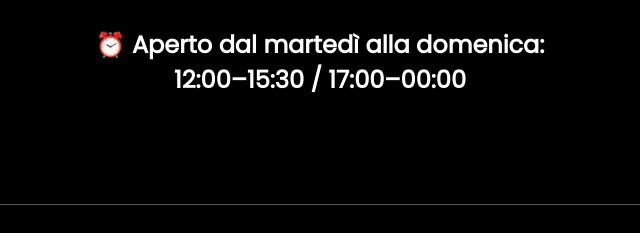
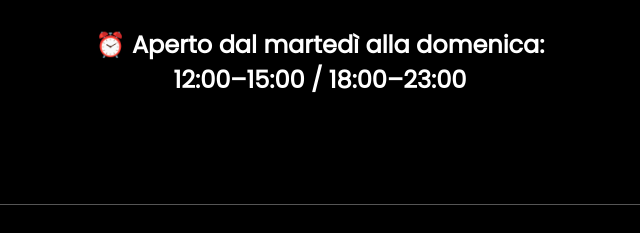
Before and after one commit to ParadiceCodes/Menuonline, a plain HTML site: page index.html in a window 1280 px wide. Shown: the part 467-700 px from the top of the page, 320-960 px from the left. Drawn offline with Linux system fonts and the light colour scheme.

Commit message:
Update index.html

```diff
--- a/index.html
+++ b/index.html
@@ -212,7 +212,7 @@
 	  <option value="Artigianali">Artigianali</option>
 	  <option value="Caffetteria">Caffetteria</option>
     </select>
-	 <h2><p style="margin-top: 20px;">⏰ Aperto dal martedì alla domenica:<br><strong>12:00–15:30 / 17:00–00:00</strong></p> </h2>
+	 <h2><p style="margin-top: 20px;">⏰ Aperto dal martedì alla domenica:<br><strong>12:00–15:00 / 18:00–23:00</strong></p> </h2>
     </div>
 
   <div id="productList"></div>
```
